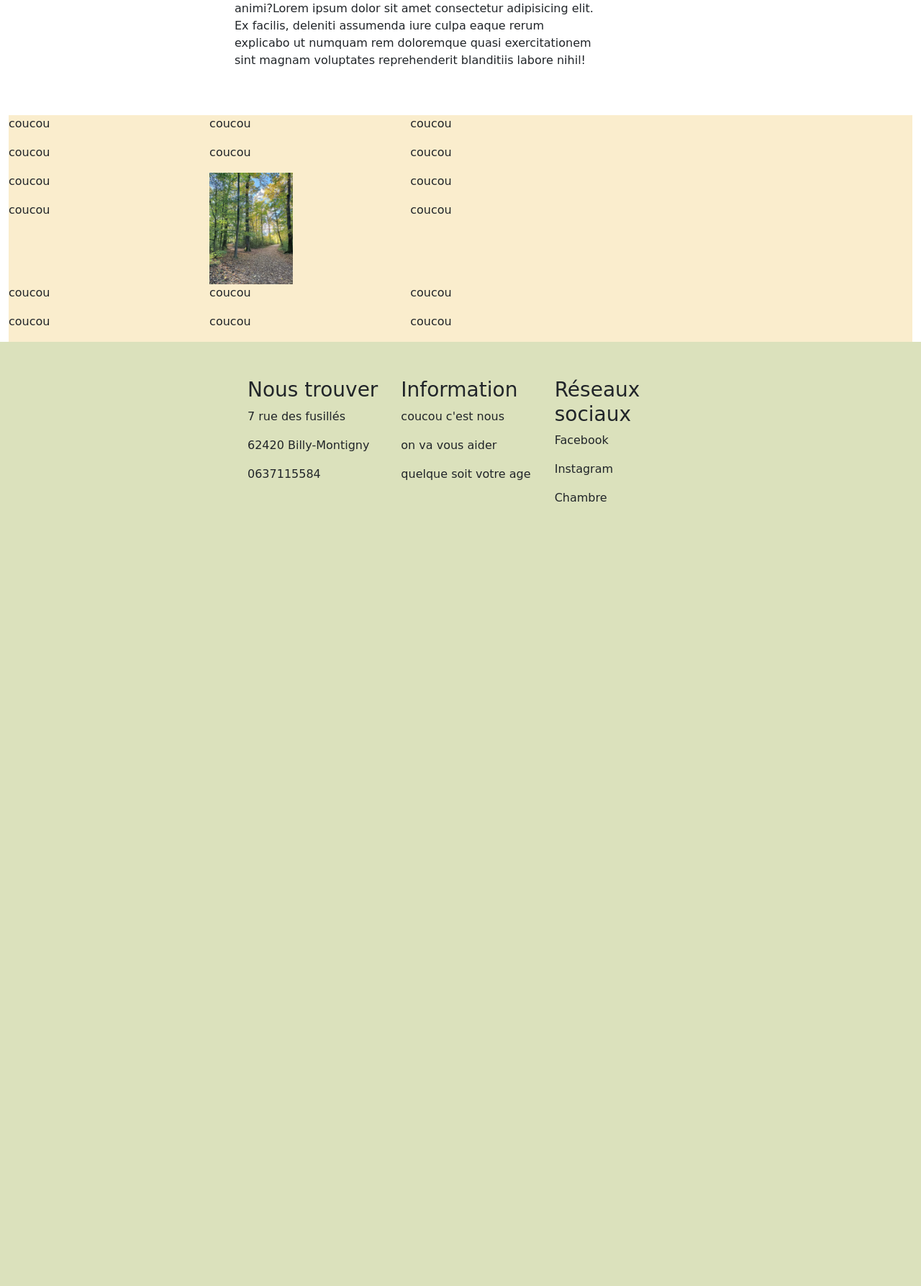
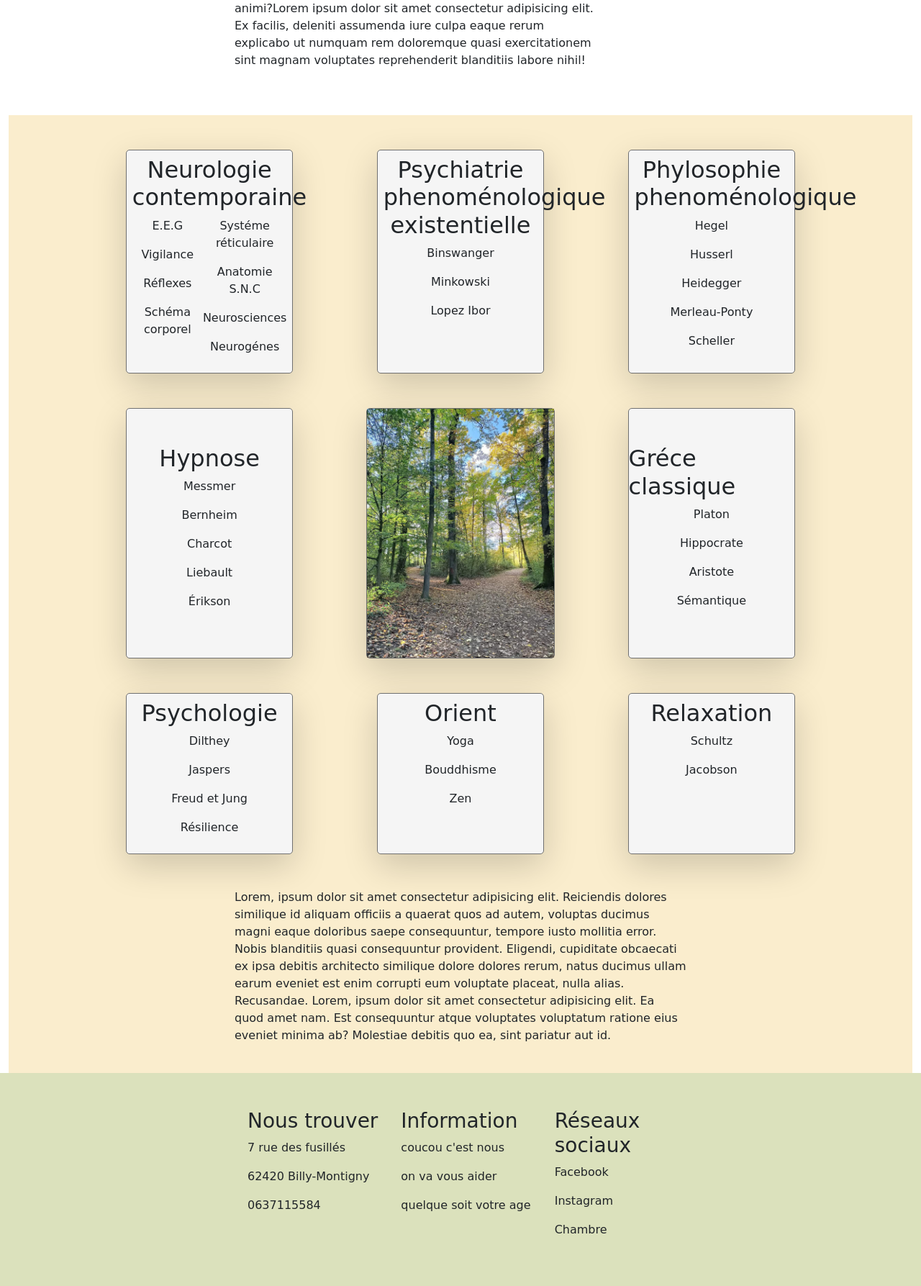
Before and after one commit to OlivierDufour62/nicosophro, a PHP site: page /sophro.php in a window 1280 px wide. Shown: the part 365-2152 px from the top of the page at 72% size. Before the commit the page ends 1062 px from the top, so only its background shows below. Run offline with PHP 8.4, Linux system fonts and the light colour scheme.

Commit message:
card sophro

```diff
--- a/assets/css/main.css
+++ b/assets/css/main.css
@@ -1,5 +1,4 @@
 body {
-    /* font-family: 'Island Moments', cursive; */
     font-family: 'Kalam', cursive;
 }
 
--- a/sophro.php
+++ b/sophro.php
@@ -31,46 +31,84 @@
             </div>
         </div>
     </section>
-    <section class="background-brown">
-        <div id="grid1" class="grid-1 col-8">
-            <div class="col-3">
-                <p>coucou</p>
-                <p>coucou</p>
+    <section id="dif" class="background-brown col-12">
+        <div id="grid1" class="grid-1 col-10 mx-auto">
+            <div class="col-8 bg-grey mx-auto text-center mt-5 border shadow-lg p-2">
+                <h2>Neurologie contemporaine</h2>
+                <div class="d-flex">
+                    <div class="mx-auto">
+                        <p>E.E.G</p>
+                        <p>Vigilance</p>
+                        <p>Réflexes</p>
+                        <p>Schéma corporel</p>
                     </div>
-            <div class="col-3">
-                <p>coucou</p>
-                <p>coucou</p>
-            </div>
-            <div class="col-3">
-                <p>coucou</p>
-                <p>coucou</p>
+                    <div class="mx-auto">
+                        <p>Systéme réticulaire</p>
+                        <p>Anatomie S.N.C</p>
+                        <p>Neurosciences</p>
+                        <p>Neurogénes</p>
                     </div>
                 </div>
-        <div id="grid3" class="grid-1 col-8">
-            <div class="col-3">
-                <p>coucou</p>
-                <p>coucou</p>
             </div>
-            <div class="col-5">
+            <div class="col-8 bg-grey mx-auto text-center mt-5 border shadow-lg p-2">
+                <h2>Psychiatrie phenoménologique existentielle</h2>
+                <p>Binswanger</p>
+                <p>Minkowski</p>
+                <p>Lopez Ibor</p>
+            </div>
+            <div class="col-8 bg-grey mx-auto text-center mt-5 border shadow-lg p-2">
+                <h2>Phylosophie phenoménologique</h2>
+                <p>Hegel</p>
+                <p>Husserl</p>
+                <p>Heidegger</p>
+                <p>Merleau-Ponty</p>
+                <p>Scheller</p>
+            </div>
+        </div>
+        <div id="grid3" class="grid-1 col-10 mx-auto mt-5 mb-5">
+            <div class="col-8 bg-grey d-flex align-items-center justify-content-center flex-column mx-auto border shadow-lg">
+                <h2>Hypnose</h2>
+                <p>Messmer</p>
+                <p>Bernheim</p>
+                <p>Charcot</p>
+                <p>Liebault</p>
+                <p>Érikson</p>
+            </div>
+            <div class="col-9 mx-auto border shadow-lg">
                 <img src="assets/img/FB_IMG_1669483855666.jpg" alt="" class="img-fluid">
             </div>
-            <div class="col-3">
-                <p>coucou</p>
-                <p>coucou</p>
+            <div class="col-8 bg-grey d-flex align-items-center justify-content-center flex-column mx-auto border shadow-lg">
+                <h2>Gréce classique</h2>
+                <p>Platon</p>
+                <p>Hippocrate</p>
+                <p>Aristote</p>
+                <p>Sémantique</p>
             </div>
         </div>
-        <div id="grid3" class="grid-1 col-8">
-            <div class="col-3">
-                <p>coucou</p>
-                <p>coucou</p>
+        <div id="grid3" class="grid-1 col-10 mx-auto">
+            <div class="col-8 bg-grey mx-auto text-center mb-5 border shadow-lg p-2">
+                <h2>Psychologie</h2>
+                <p>Dilthey</p>
+                <p>Jaspers</p>
+                <p>Freud et Jung</p>
+                <p>Résilience</p>
             </div>
-            <div class="col-3">
-                <p>coucou</p>
-                <p>coucou</p>
+            <div class="col-8 bg-grey mx-auto text-center mb-5 border shadow-lg p-2">
+                <h2>Orient</h2>
+                <p>Yoga</p>
+                <p>Bouddhisme</p>
+                <p>Zen</p>
             </div>
-            <div class="col-3">
-                <p>coucou</p>
-                <p>coucou</p>
+            <div class="col-8 bg-grey mx-auto text-center mb-5 border shadow-lg p-2">
+                <h2>Relaxation</h2>
+                <p>Schultz</p>
+                <p>Jacobson</p>
+            </div>
+        </div>
+        <div class="col-12 pb-4">
+            <div class="col-6 mx-auto">
+                <p>Lorem, ipsum dolor sit amet consectetur adipisicing elit. Reiciendis dolores similique id aliquam officiis a quaerat quos ad autem, voluptas ducimus magni eaque doloribus saepe consequuntur, tempore iusto mollitia error.
+                Nobis blanditiis quasi consequuntur provident. Eligendi, cupiditate obcaecati ex ipsa debitis architecto similique dolore dolores rerum, natus ducimus ullam earum eveniet est enim corrupti eum voluptate placeat, nulla alias. Recusandae. Lorem, ipsum dolor sit amet consectetur adipisicing elit. Ea quod amet nam. Est consequuntur atque voluptates voluptatum ratione eius eveniet minima ab? Molestiae debitis quo ea, sint pariatur aut id.</p>
             </div>
         </div>
     </section>
```
Lines whose indentation alone changed are shown as unchanged.
